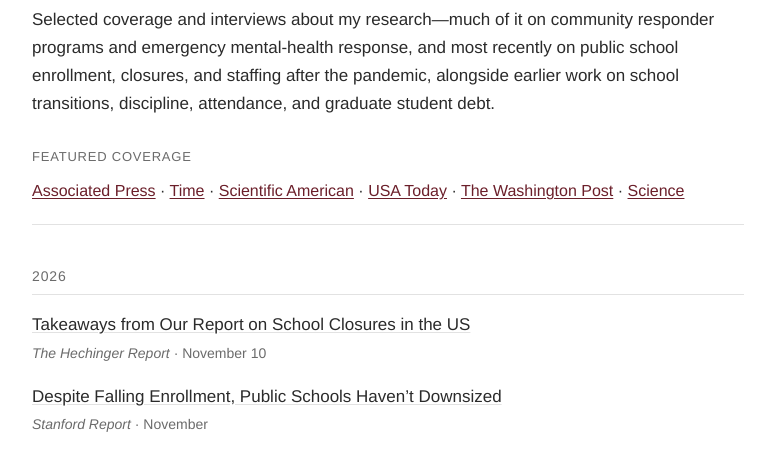
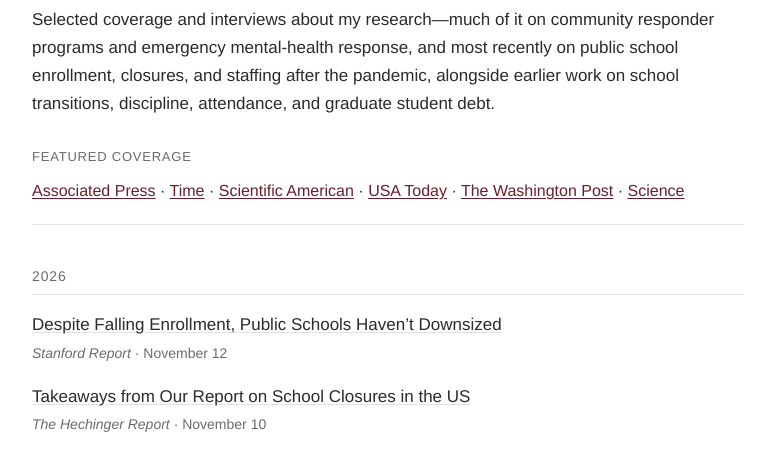
Before and after one commit to jaymespyne/jaymespyne.github.io, a plain HTML site: page media.html in a window 1280 px wide. Shown: the part 321-772 px from the top of the page, without its empty margins (252-1027 px from the left). Drawn offline with Linux system fonts and the light colour scheme.

Commit message:
Date the Stanford Report entry (November 12) and move it to the top of 2026
Co-Authored-By: Claude Opus 5.5 <noreply@anthropic.com>

```diff
--- a/media.html
+++ b/media.html
@@ -59,12 +59,12 @@
 
       <h3>2026</h3>
       <div class="pub">
+        <a class="title" href="https://news.stanford.edu/stories/2026/11/falling-enrollment-public-schools-havent-downsized">Despite Falling Enrollment, Public Schools Haven&rsquo;t Downsized</a>
+        <span class="meta"><span class="venue">Stanford Report</span> &middot; November 12</span>
+      </div>
+      <div class="pub">
         <a class="title" href="https://hechingerreport.org/takeaways-from-our-report-on-school-closures-in-the-us/">Takeaways from Our Report on School Closures in the US</a>
         <span class="meta"><span class="venue">The Hechinger Report</span> &middot; November 10</span>
-      </div>
-      <div class="pub">
-        <a class="title" href="https://news.stanford.edu/stories/2026/11/falling-enrollment-public-schools-havent-downsized">Despite Falling Enrollment, Public Schools Haven&rsquo;t Downsized</a>
-        <span class="meta"><span class="venue">Stanford Report</span> &middot; November</span>
       </div>
       <div class="pub">
         <a class="title" href="https://apnews.com/article/education-school-closures-16c5cc6be682d7ce3d2e5eb056fb65c9">School Closures Are Accelerating in US, but More Financial Pain Lies Ahead</a>
```
